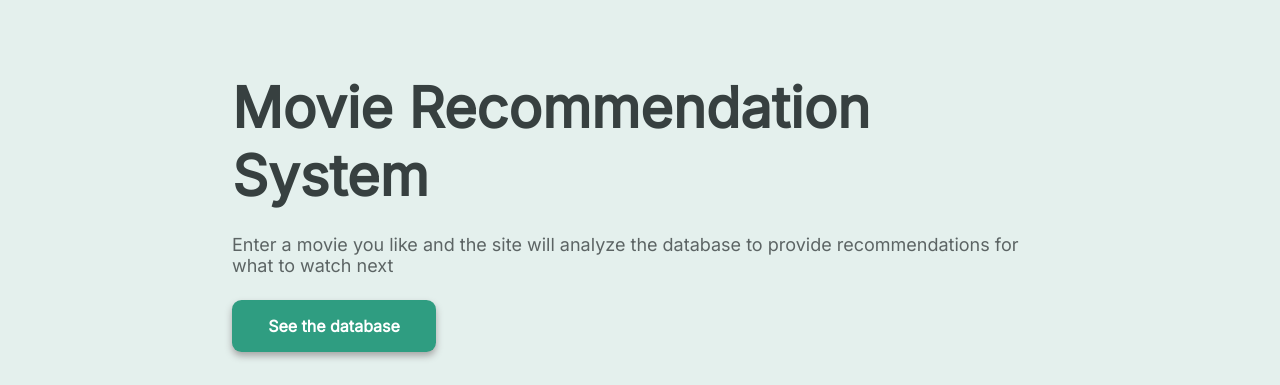
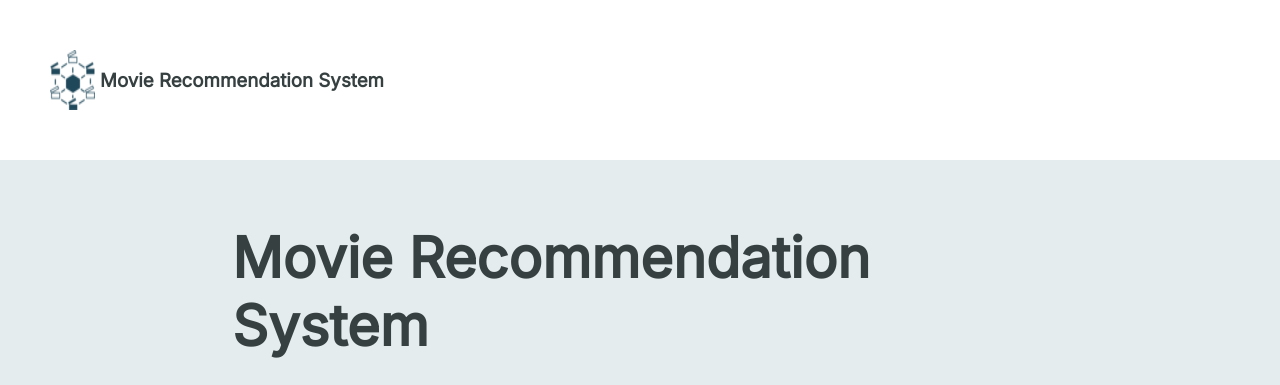
Before and after one commit to alangalavis/tfcomplejidad, a Flask app: page / in a window 1280 px wide. Shown: the top 385 px of the page. Run offline with Flask 3, Linux system fonts and the light colour scheme; parts of the project's set-up code (start-up, migrations or seed data) failed here and were passed over.

Commit message:
javascript and header

```diff
--- a/DLS.py
+++ b/DLS.py
@@ -72,6 +72,7 @@ def overview_recomendation(index, qty, peliculas_lista):
         path, lista = dls(G_overview, index, 1, qty) #no retornar ni peso ni costo solo dejarlo como comentario para que se vea en la expo
         lista.sort(key=return_weight, reverse=True)
         movies_list = return_movies_titles(lista, peliculas_lista)
+        print(movies_list[0])
         return movies_list
 
 
@@ -82,7 +83,7 @@ def filter_selector(movieReference, movieSelectedFilter, movieRecommendationAmou
     index = -1
     return "Error, movie not found in the dataset"
 
-  if movieSelectedFilter == "company":
+  if movieSelectedFilter == "studio":
     return -1
   elif movieSelectedFilter == "genre":
     return -1
--- a/static/css/styles.css
+++ b/static/css/styles.css
@@ -3,12 +3,13 @@
 ================================================*/
 
 :root {
-  --primary_color: #e4f0ed;
+  --primary_color: #E4ECEE;
   --secondary_color: #FFFF;
   --text_color: #374040;
   --text_color_secondary: #5c6464;
   --inactive_color: #D9D9D9;
-  --active_color: #2F9D81;
+  --active_color: #1F485A;
+  --active_color_accent: #183846;
   --font_primary: Inter;
 }
 
@@ -68,6 +69,57 @@ p {
   color: var(--text_color_secondary);
 }
 
+
+header {
+  position: fixed;
+  top: 0;
+  left: 0;
+  width: 100%;
+  background: var(--secondary_color);
+  z-index: 1000;
+  overflow: hidden;
+  -webkit-transition: height 0.3s;
+  -moz-transition: height 0.3s;
+  transition: height 0.3s;
+  text-align:center;
+}
+
+/*Container with zero padding */
+.header-box {
+  display: flex;
+  padding: 50px;
+  flex-wrap: wrap;
+  -webkit-transition: padding 0.3s;
+    -moz-transition: padding 0.3s;
+    -ms-transition: padding 0.3s;
+    -o-transition: padding 0.3s;
+    transition: padding 0.3s;
+}
+
+.header-box section {
+  flex: 1;
+}
+
+.smaller {
+  padding: 10px;
+}
+
+.logo {
+  display: flex;
+}
+
+.logo a {
+  padding: 0;
+  margin: 0 5px;
+  color: var(--text_color);
+  text-decoration: none;
+}
+
+.logo img {
+
+  max-width: 100%;
+}
+
 /*================================================
 1. What do you want to watch?
 ================================================*/
@@ -88,6 +140,7 @@ p {
 }
 
 .hero {
+  padding-top: 200px;
   background-color: var(--primary_color);
   flex-wrap: wrap;
 }
--- a/static/js/myscripts.js
+++ b/static/js/myscripts.js
@@ -4,3 +4,22 @@ function onlyOne(checkbox) {
       if (item !== checkbox) item.checked = false
   })
 }
+
+
+document.addEventListener("DOMContentLoaded", function() {
+  var shrinkHeader = 70;
+  window.addEventListener("scroll", function() {
+    var scroll = getCurrentScroll();
+    if (scroll >= shrinkHeader) {
+      document.querySelector('.header-box').classList.add('smaller');
+      document.querySelector('header').classList.add('shadow');
+    } else {
+      document.querySelector('.header-box').classList.remove('smaller');
+      document.querySelector('header').classList.remove('shadow');
+    }
+  });
+
+  function getCurrentScroll() {
+    return window.pageYOffset || document.documentElement.scrollTop;
+  }
+});
--- a/tempCodeRunnerFile.py
+++ /dev/null
@@ -1 +0,0 @@
-overview_recomendation(0, 5, movie_dataset)
--- a/templates/index.html
+++ b/templates/index.html
@@ -7,12 +7,22 @@
 
 {% block body %}
 
+
+<header>
+    <div class="header-box">
+        <div class="logo">
+            <img src="{{url_for('static', filename='images/logo_small.png')}}">
+            <h3><a href="/">Movie Recommendation System</a></h3>
+        </div>
+    </div>
+  </header>
+
 <div class="hero">
     <section class="left">
         <h1 class="separated">Movie Recommendation System</h1>
         <p class="separated lighter">Enter a movie you like and the site will analyze the database to provide recommendations for what to watch next</p>
         <div class="separated">
-            <button type="button" class="recommend shadow float-on-hover lighter"  onclick=" window.open('https://www.kaggle.com/datasets/tmdb/tmdb-movie-metadata','_blank')">See the database</button>
+            <button type="button" class="recommend shadow float-on-hover lighter" onclick="window.open('https://www.kaggle.com/datasets/tmdb/tmdb-movie-metadata','_blank')">See the database</button>
         </div>
     </section>
 
@@ -45,8 +55,8 @@
 
             <section class="right">
                 <div class="checkbox shadow separated">
-                    <input type="checkbox" onclick="onlyOne(this)" id="checkbox_1" name="check" value="director">
-                    <label for="checkbox_1">Director</label>
+                    <input type="checkbox" onclick="onlyOne(this)" id="checkbox_1" name="check" value="studio">
+                    <label for="checkbox_1">Studio</label>
 
                     <input type="checkbox" onclick="onlyOne(this)" id="checkbox_2" name="check" value="genre">
                     <label for="checkbox_2">Genre</label>
@@ -78,6 +88,4 @@
 
     </form>
 </div>
-
-
 {% endblock %}
```
Also changed, not shown: other parts of static/css/styles.css (+28 -10 lines), templates/output.html (+6 -1 lines), static/images/logo.png (added), static/images/logo_small.png (added).
